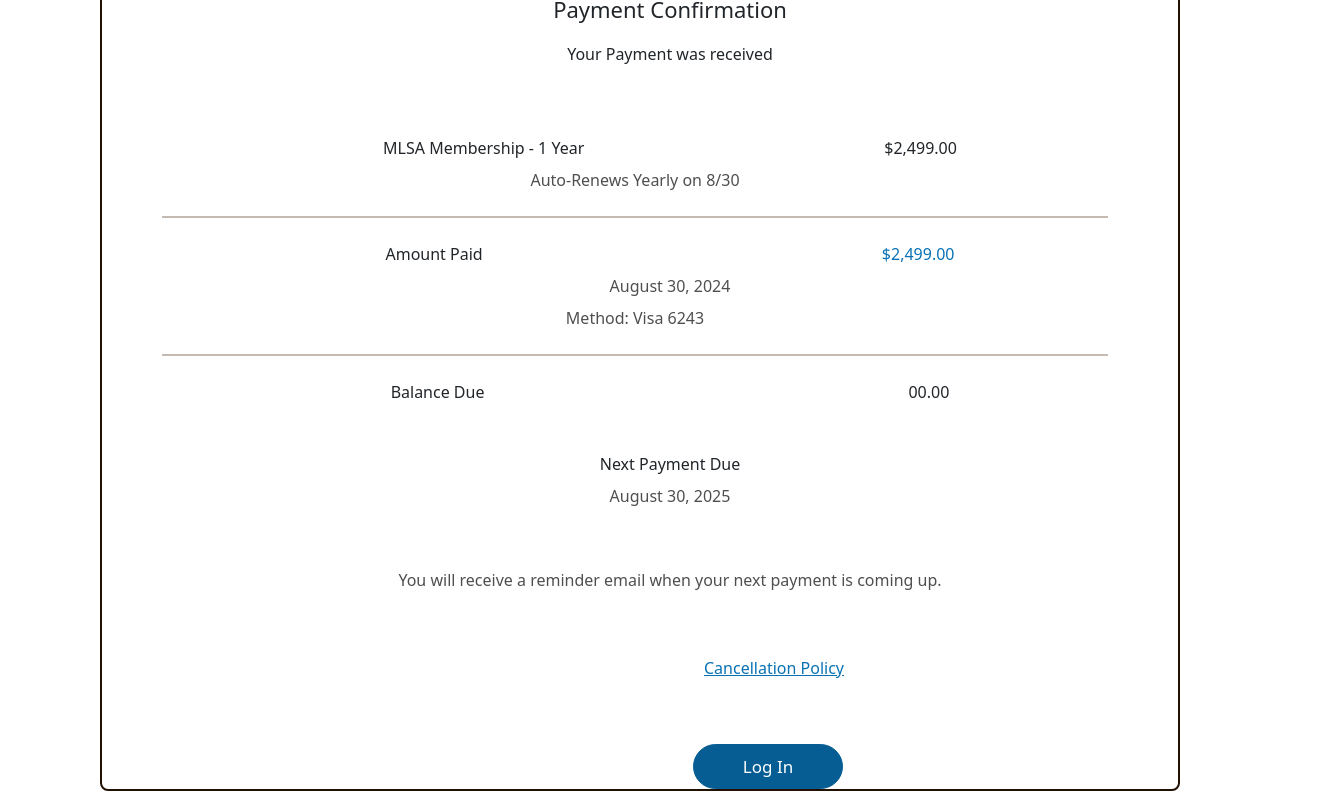
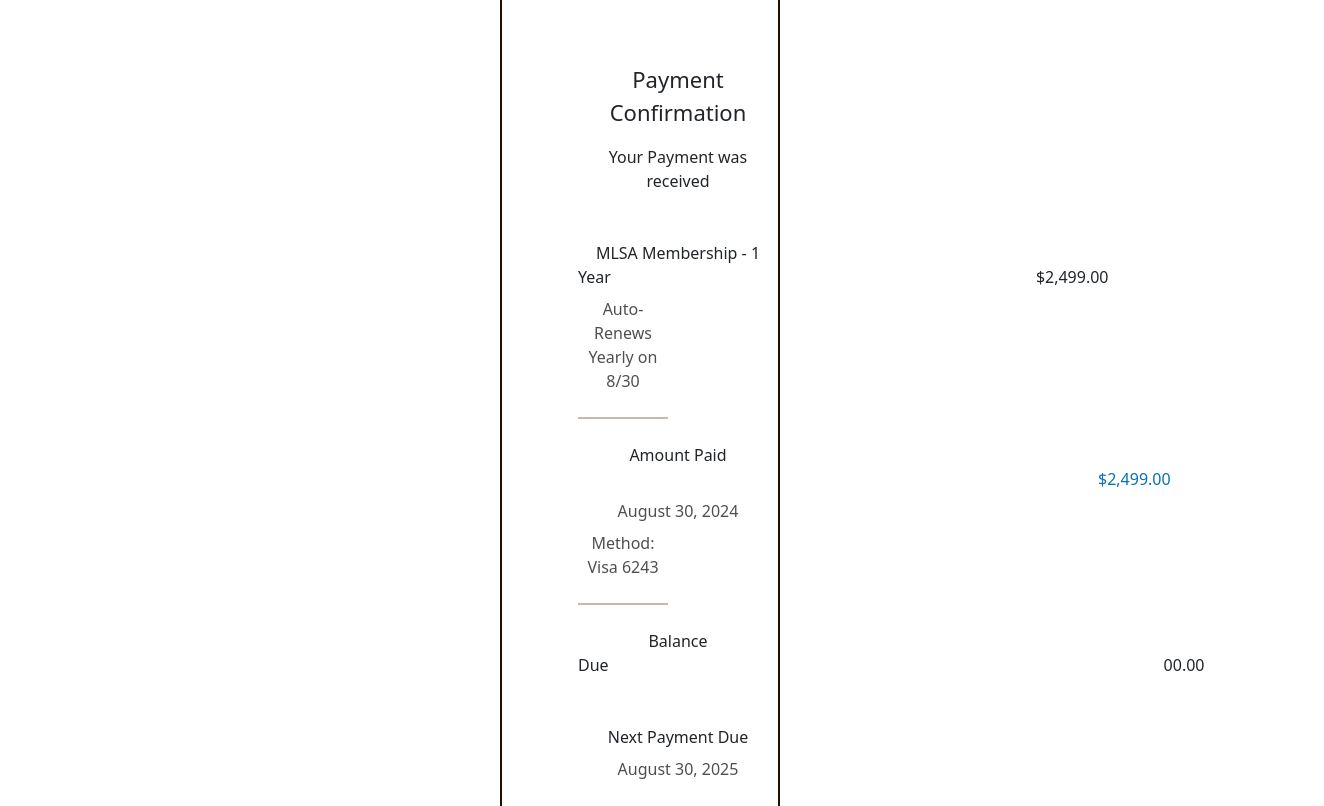
Before and after one commit to AlirezaEntessari/new-mlsa-frontend, a React (Create React App) app: page /payment-confirmation-page in a window 1280 px wide. Shown: the part 414-1220 px from the top of the page, 1324 px wide, since content can reach past the window. Built offline with nearby package versions, Linux system fonts and the light colour scheme.

Commit message:
Latest code

```diff
--- a/src/App.js
+++ b/src/App.js
@@ -5,6 +5,7 @@ import MembershipPlanPage from './pages/MembershipPlanPage/MembershipPlanPage';
 import AgencyInformationPage from './pages/AgencyInformationPage/AgencyInformationPage';
 import MembershipSubscriptionPage from './pages/MembershipSubscriptionPage/MembershipSubscriptionPage';
 import PaymentConfirmationPage from './pages/PaymentConfirmationPage/PaymentConfirmationPage';
+import LoginPage from './pages/LoginPage/LoginPage';
 
 function App() {
   return (
@@ -16,6 +17,7 @@ function App() {
         <Route path="/agency-information-page" element={<AgencyInformationPage />} />
         <Route path="/membership-subscription-page" element={<MembershipSubscriptionPage />} />
         <Route path="/payment-confirmation-page" element={<PaymentConfirmationPage />} />
+        <Route path="/login-page" element={<LoginPage />} />
       </Routes>
       </BrowserRouter>
     </div>
--- /dev/null
+++ b/src/pages/LoginPage/LoginPage.js
@@ -0,0 +1,18 @@
+import React from 'react'
+import './LoginPage.scss';
+import Header from '../../components/Header/Header';
+
+export default function LoginPage() {
+  return (
+    <div className='login'>
+        <Header />
+        <p className='login__header'>Welcome to MLSA</p>
+        <p className='login__enter-text'>Log in to enter</p>
+        <label className='login__email-label' htmlFor="email">Email</label>
+        <input className='login__email-input' type="text" id="email" placeholder='Enter your email' />
+        <label className='login__password-label' htmlFor="password">Password</label>
+        <input className='login__password-input' type="text" id="password" placeholder='Enter your password' />
+
+    </div>
+  )
+}
--- /dev/null
+++ b/src/pages/LoginPage/LoginPage.scss
@@ -0,0 +1,49 @@
+@use '../../styles/partials/fonts' as *;
+@use '../../styles/partials/mixins' as *;
+@use '../../styles/partials/variables' as *;
+
+.login {
+
+    &__header {
+        text-align: center;
+        margin-top: 32px;
+        font-size: 40px;
+        font-weight: 700;
+    }
+
+    &__enter-text {
+        text-align: center;
+        margin-top: 32px;
+    }
+
+    &__email-label {
+        display: block;
+        margin-left: 72px;
+        margin-top: 36px;
+    }
+
+    &__email-input {
+        width: 550px;
+        height: 47px;
+        margin-left: 72px;
+        border: 1px solid $dark-gray;
+        border-radius: 5px;
+        padding-left: 10px;
+    }
+
+    &__password-label {
+        display: block;
+        margin-left: 72px;
+        margin-top: 24px;
+    }
+
+    &__password-input {
+        width: 550px;
+        height: 47px;
+        margin-left: 72px;
+        border: 1px solid $dark-gray;
+        border-radius: 5px;
+        padding-left: 10px;
+    }
+
+}
--- a/src/pages/PaymentConfirmationPage/PaymentConfirmationPage.scss
+++ b/src/pages/PaymentConfirmationPage/PaymentConfirmationPage.scss
@@ -146,12 +146,14 @@
             border: 2px solid $soft-black;
             margin-left: 100px;
             margin-right: 100px;
-            margin-top: 48px;
+            margin-top: 64px;
             border-radius: 8px;
         }
 
         &__header-container {
             display: flex;
+            margin-top: 32px;
+            margin-left: 44px;
         }
 
         &__header {
@@ -162,10 +164,285 @@
         }
 
         &__header-logo {
-            width: 400px;
+            width: 350px;
             display: inherit;
+            margin-left: 60px;
+        }
+
+        &__payment-confirmation-header {
+            margin-left: 60px;
+            margin-top: 72px;
+            font-size: 22px;
+            font-weight: 500;
+        }
+
+        &__payment-was-received {
+            margin-left: 60px;
+            font-weight: 500;
+        }
+
+        &__mlsa-membership {
+            margin-left: 60px;
+            margin-top: 48px;
+            margin-bottom: 8px;
+        }
+
+        &__mlsa-membership-1-year {
+            font-weight: 500;
+        }
+
+        &__mlsa-membership-price {
+            margin-left: 350px;
+            font-weight: 500;
+        }
+
+        &__auto-renews {
+            margin-left: 60px;
+            color: $dark-gray;
+            border-bottom: 2px solid $medium-gray;
+            padding-bottom: 24px;
+            margin-right: 110px;
+        }
+
+        &__amount-paid {
+            margin-left: 60px;
+            margin-top: 24px;
+            margin-bottom: 8px;
+        }
+
+        &__amount-paid-text {
+            font-weight: 500;
+        }
+
+        &__amount-paid-price {
+            margin-left: 445px;
+            color: $logo-blue;
+            font-weight: 500;
+        }
+
+        &__amount-paid-date {
+            color: $dark-gray;
+            margin-left: 60px;
+            margin-bottom: 8px;
+        }
+
+        &__credit-card {
+            margin-left: 60px;
+            color: $dark-gray;
+            border-bottom: 2px solid $medium-gray;
+            padding-bottom: 24px;
+            margin-right: 110px;
+        }
+
+        &__balance-due {
+            margin-left: 60px;
+            margin-top: 24px;
+        }
+
+        &__balance-due-text {
+            font-weight: 500;
+        }
+
+        &__balance-due-number {
+            margin-left: 476px;
+            font-weight: 500;
+        }
+
+        &__next-payment-due {
+            margin-left: 60px;
+            font-weight: 500;
+            margin-top: 48px;
+            margin-bottom: 8px;
+        }
+
+        &__next-payment-due-date {
+            margin-left: 60px;
+            color: $dark-gray;
+        }
+
+        &__reminder-text {
+            color: $dark-gray;
+            margin-top: 60px;
+            margin-left: 60px;
+        }
+
+        &__cancellation-policy {
+            margin-left: 60px;
+            margin-top: 64px;
+            text-decoration: underline;
+            color: $logo-blue;
+        }
+
+        &__log-in-button {
+            margin-top: 64px;
+            margin-left: 280px;
+            border: 1px solid $access-blue;
+            color: $white-text;
+            background-color: $access-blue;
+            width: 210px;
+            height: 45px;
+            font-weight: 500;
+            border-radius: 24px;
+            font-size: 17px;
+            margin-bottom: 64px;
         }
 
     }
 
 }
+
+@include desktop {
+
+    .payment-confirmation {
+
+        padding-bottom: 15rem;
+
+        &__container {
+            border: 2px solid $soft-black;
+            margin-left: 500px;
+            margin-right: 500px;
+            margin-top: 64px;
+            border-radius: 8px;
+        }
+
+        &__header-container {
+            display: flex;
+            margin-top: 32px;
+            margin-left: 60px;
+        }
+
+        &__header {
+            margin-left: 10px;
+            margin-top: 24px;
+            font-size: 36px;
+            font-weight: 700;
+        }
+
+        &__header-logo {
+            width: 350px;
+            display: inherit;
+            margin-left: 100px;
+        }
+
+        &__payment-confirmation-header {
+            margin-left: 76px;
+            margin-top: 72px;
+            font-size: 22px;
+            font-weight: 500;
+        }
+
+        &__payment-was-received {
+            margin-left: 76px;
+            font-weight: 500;
+        }
+
+        &__mlsa-membership {
+            margin-left: 76px;
+            margin-top: 48px;
+            margin-bottom: 8px;
+        }
+
+        &__mlsa-membership-1-year {
+            font-weight: 500;
+        }
+
+        &__mlsa-membership-price {
+            margin-left: 425px;
+            font-weight: 500;
+        }
+
+        &__auto-renews {
+            margin-left: 76px;
+            color: $dark-gray;
+            border-bottom: 2px solid $medium-gray;
+            padding-bottom: 24px;
+            margin-right: 110px;
+        }
+
+        &__amount-paid {
+            margin-left: 76px;
+            margin-top: 24px;
+            margin-bottom: 8px;
+        }
+
+        &__amount-paid-text {
+            font-weight: 500;
+        }
+
+        &__amount-paid-price {
+            margin-left: 520px;
+            color: $logo-blue;
+            font-weight: 500;
+        }
+
+        &__amount-paid-date {
+            color: $dark-gray;
+            margin-left: 76px;
+            margin-bottom: 8px;
+        }
+
+        &__credit-card {
+            margin-left: 76px;
+            color: $dark-gray;
+            border-bottom: 2px solid $medium-gray;
+            padding-bottom: 24px;
+            margin-right: 110px;
+        }
+
+        &__balance-due {
+            margin-left: 76px;
+            margin-top: 24px;
+        }
+
+        &__balance-due-text {
+            font-weight: 500;
+        }
+
+        &__balance-due-number {
+            margin-left: 555px;
+            font-weight: 500;
+        }
+
+        &__next-payment-due {
+            margin-left: 76px;
+            font-weight: 500;
+            margin-top: 48px;
+            margin-bottom: 8px;
+        }
+
+        &__next-payment-due-date {
+            margin-left: 76px;
+            color: $dark-gray;
+        }
+
+        &__reminder-text {
+            color: $dark-gray;
+            margin-top: 60px;
+            margin-left: 76px;
+        }
+
+        &__cancellation-policy {
+            margin-left: 76px;
+            margin-top: 64px;
+            text-decoration: underline;
+            color: $logo-blue;
+        }
+
+        &__log-in-button {
+            margin-top: 64px;
+            margin-left: 330px;
+            border: 1px solid $access-blue;
+            color: $white-text;
+            background-color: $access-blue;
+            width: 210px;
+            height: 45px;
+            font-weight: 500;
+            border-radius: 24px;
+            font-size: 17px;
+            margin-bottom: 64px;
+        }
+
+
+    }
+
+}
```
